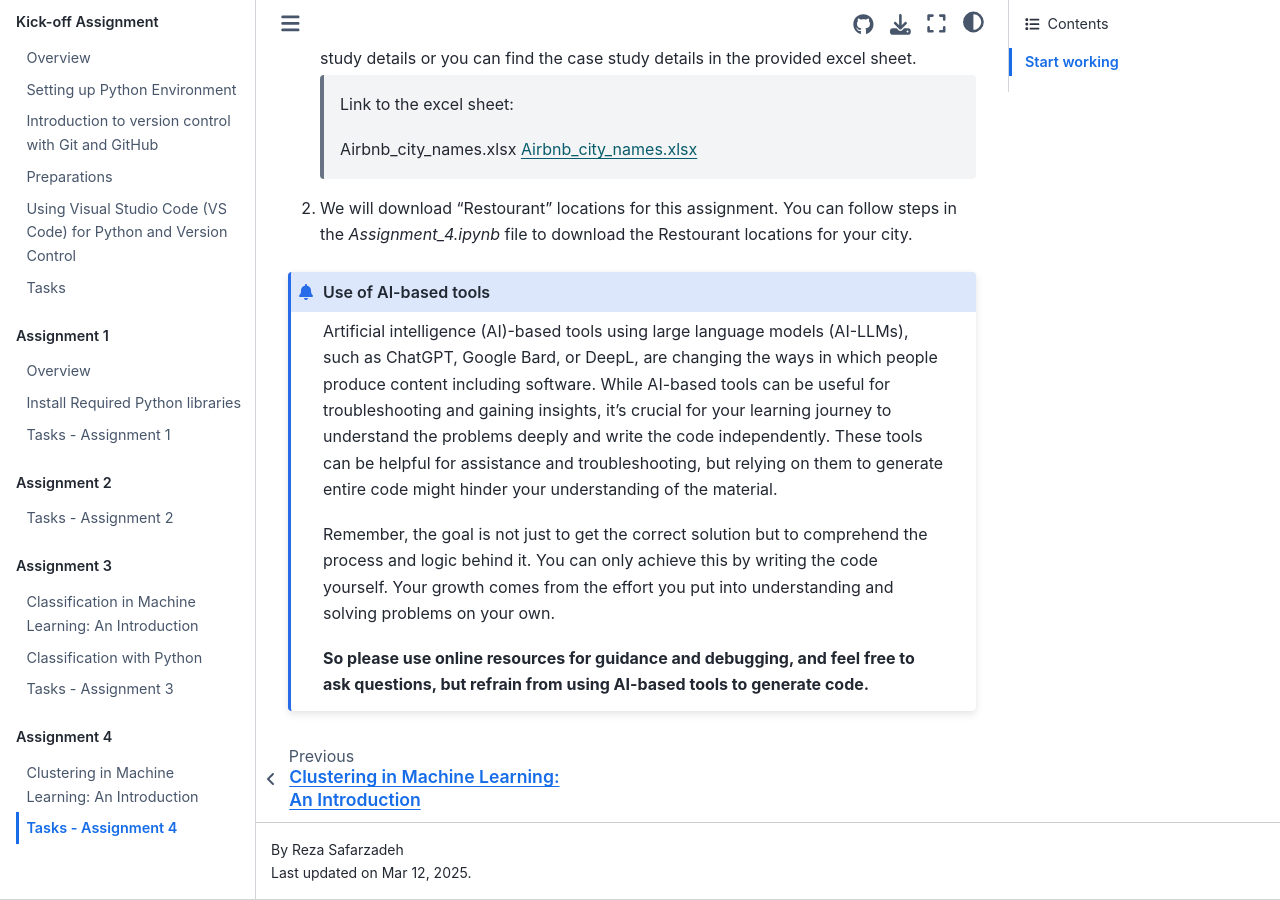
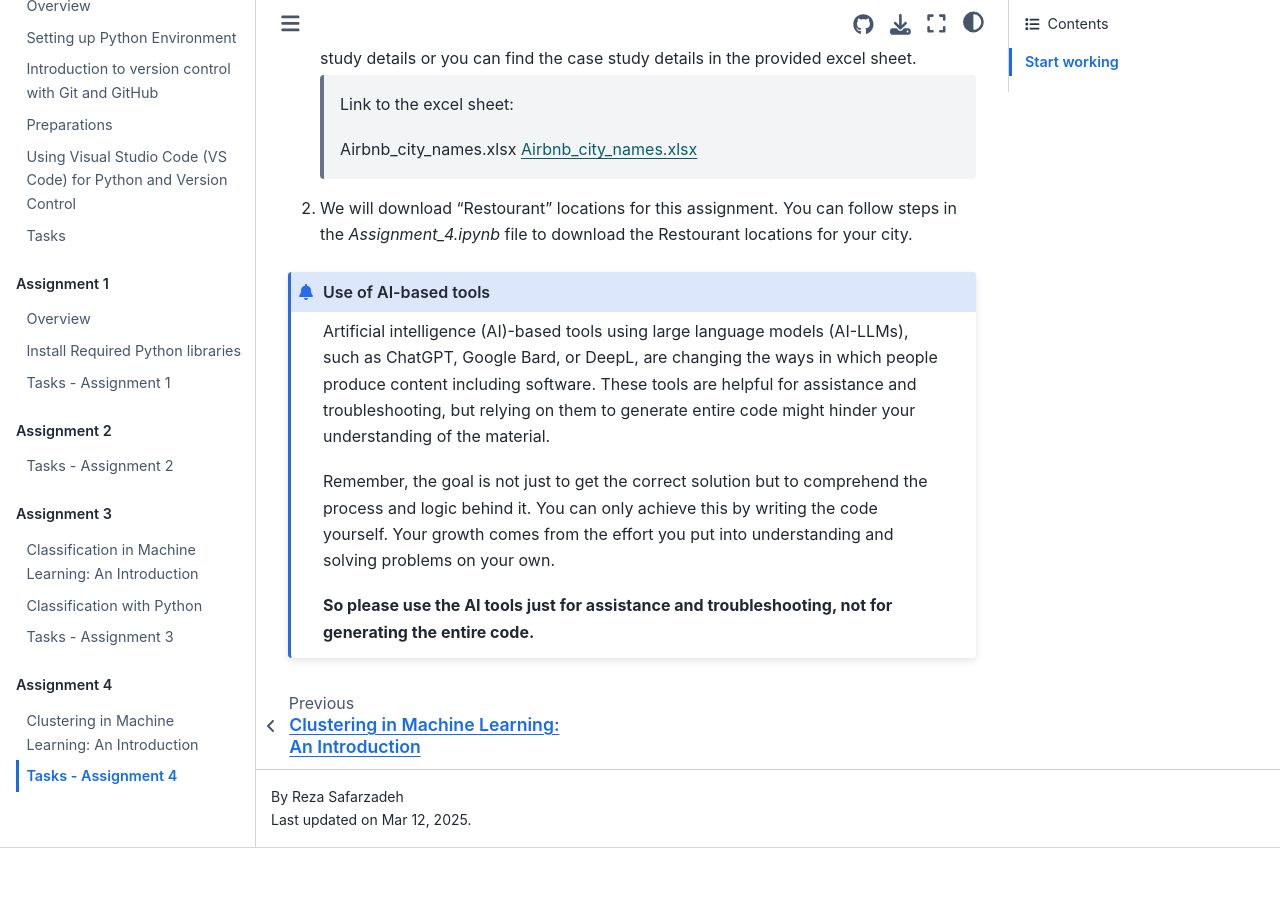
Before and after one commit to safarzadeh-reza/Spatial_Data_Mining_Winter2025, a Sphinx documentation site: the page built from source/tutorials/L5/tasks.rst, in a window 1280 px wide and 900 px high, scrolled down 683 px. Built offline with Sphinx 7.4.7 and the Sphinx Book theme 1.1.4, drawn with Linux system fonts in a browser that asks for light colours; pages that are not in the unit, such as notebooks, are missing from menus; after the commit the page ends 1531 px from its top, so only the background shows below that; some of the changed text lies outside the part shown.

Commit message:
updated task for assignment 04

```diff
--- a/source/tutorials/L5/tasks.rst
+++ b/source/tutorials/L5/tasks.rst
@@ -25,7 +25,7 @@
     Link to the excel sheet:
 
     Airbnb_city_names.xlsx
-    `Airbnb_city_names.xlsx <https://uofc-my.sharepoint.com/:x:/g/personal/reza_safarzadehramho_ucalgary_ca/Eczw2H55Y6RMu_-d6A2oKNUBJ62T-c3-xWi7LO4ZHaXx7A>`__
+    `Airbnb_city_names.xlsx <https://uofc-my.sharepoint.com/:x:/g/personal/xcwang_ucalgary_ca/EYiibZzV30ZJnikdVVrNVLUBQkBnvQJww1GH7irFZT2D7A?e=tle8Ch>`__
 
 
 2. We will download "Restourant" locations for this assignment. You can follow steps in the `Assignment_4.ipynb` file to download the Restourant locations for your city.
@@ -34,10 +34,9 @@
 .. admonition:: Use of AI-based tools
 
     Artificial intelligence (AI)-based tools using large language models (AI-LLMs), such as ChatGPT, Google Bard, or DeepL, are changing the ways in which people produce content including software.
-    While AI-based tools can be useful for troubleshooting and gaining insights, it's crucial for your learning journey to understand the problems deeply and write the code independently.
-    These tools can be helpful for assistance and troubleshooting, but relying on them to generate entire code might hinder your understanding of the material.
+    These tools are helpful for assistance and troubleshooting, but relying on them to generate entire code might hinder your understanding of the material.
 
     Remember, the goal is not just to get the correct solution but to comprehend the process and logic behind it.
     You can only achieve this by writing the code yourself. Your growth comes from the effort you put into understanding and solving problems on your own.
 
-    **So please use online resources for guidance and debugging, and feel free to ask questions, but refrain from using AI-based tools to generate code.**
+    **So please use the AI tools just for assistance and troubleshooting, not for generating the entire code.**
```
Also changed, not shown: other parts of source/tutorials/L5/tasks.rst (+2 -2 lines).
